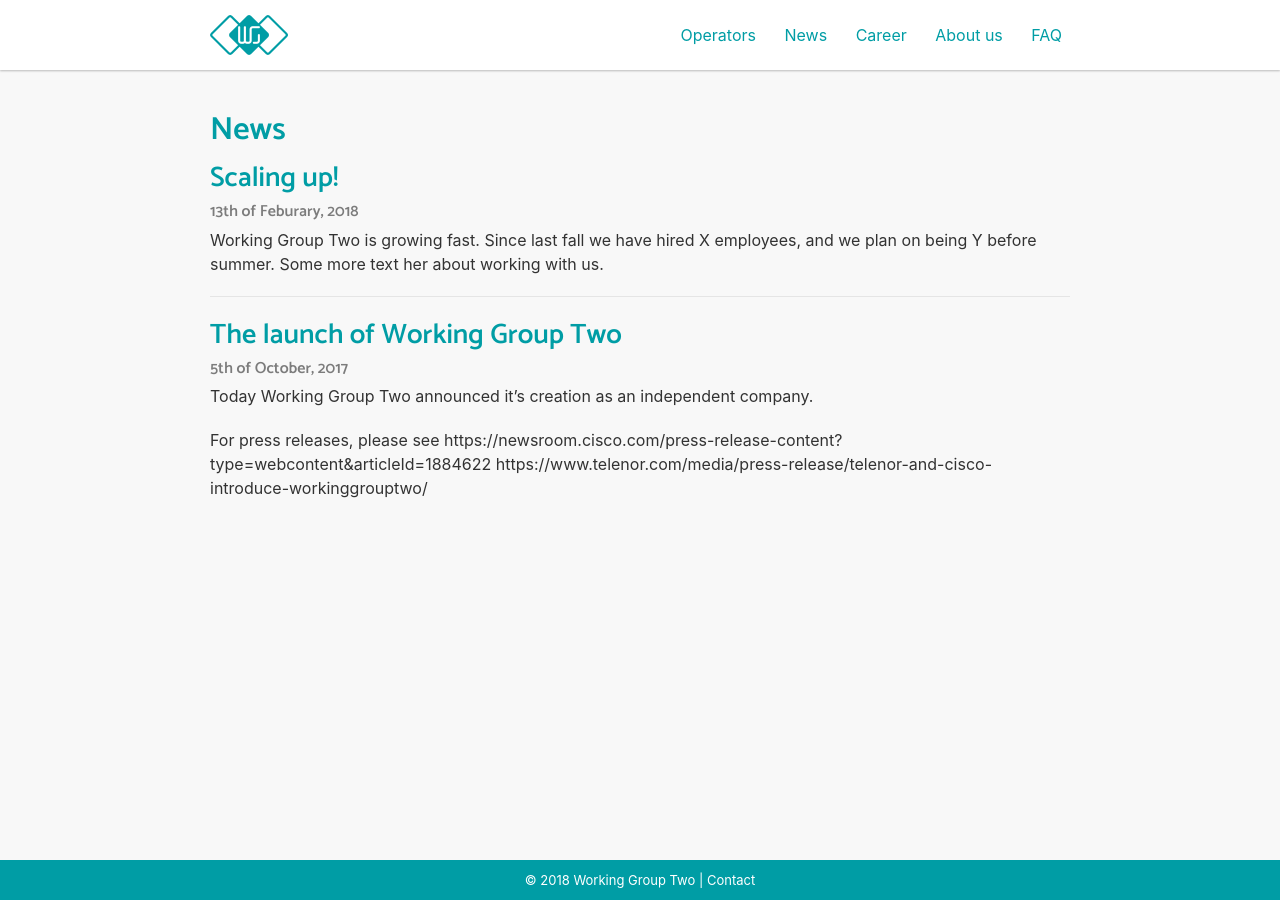
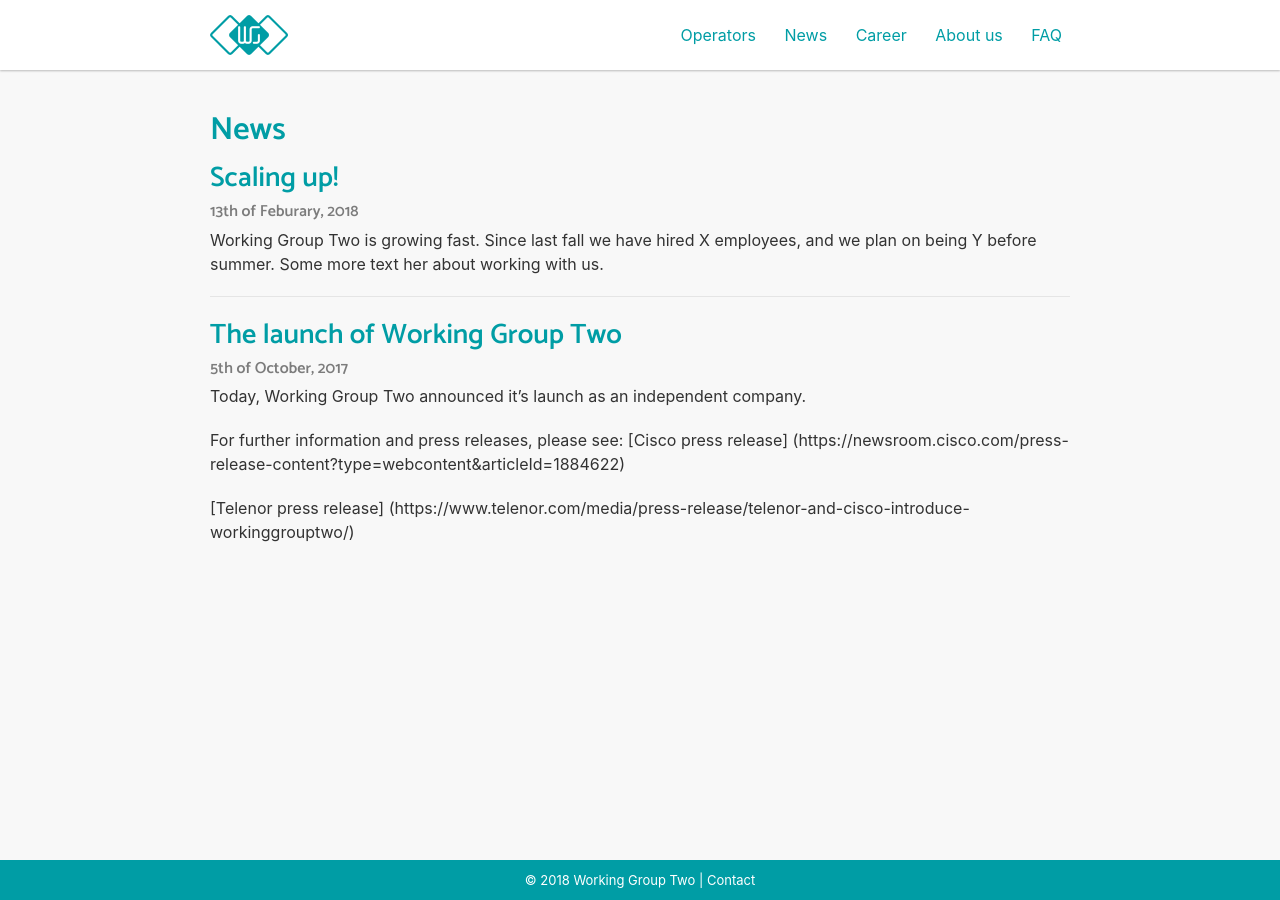
Before and after one commit to working-group-two/engineering-blog, a Jekyll site: the page built from pages/news.md, in a window 1280 px wide. Built offline with Jekyll 4.4.1, drawn with Linux system fonts in a browser that asks for light colours; nearby versions of some CDN libraries.

Commit message:
Update news.md
added links

```diff
--- a/pages/news.md
+++ b/pages/news.md
@@ -16,8 +16,9 @@
 ## The launch of Working Group Two
 ### 5th of October, 2017
 
-Today Working Group Two announced it's creation as  an independent company.
+Today, Working Group Two announced it's launch as  an independent company.
 
-For press releases, please see
-https://newsroom.cisco.com/press-release-content?type=webcontent&articleId=1884622
-https://www.telenor.com/media/press-release/telenor-and-cisco-introduce-workinggrouptwo/
+For further information and press releases, please see:
+[Cisco press release] (https://newsroom.cisco.com/press-release-content?type=webcontent&articleId=1884622)
+
+[Telenor press release] (https://www.telenor.com/media/press-release/telenor-and-cisco-introduce-workinggrouptwo/)
```
